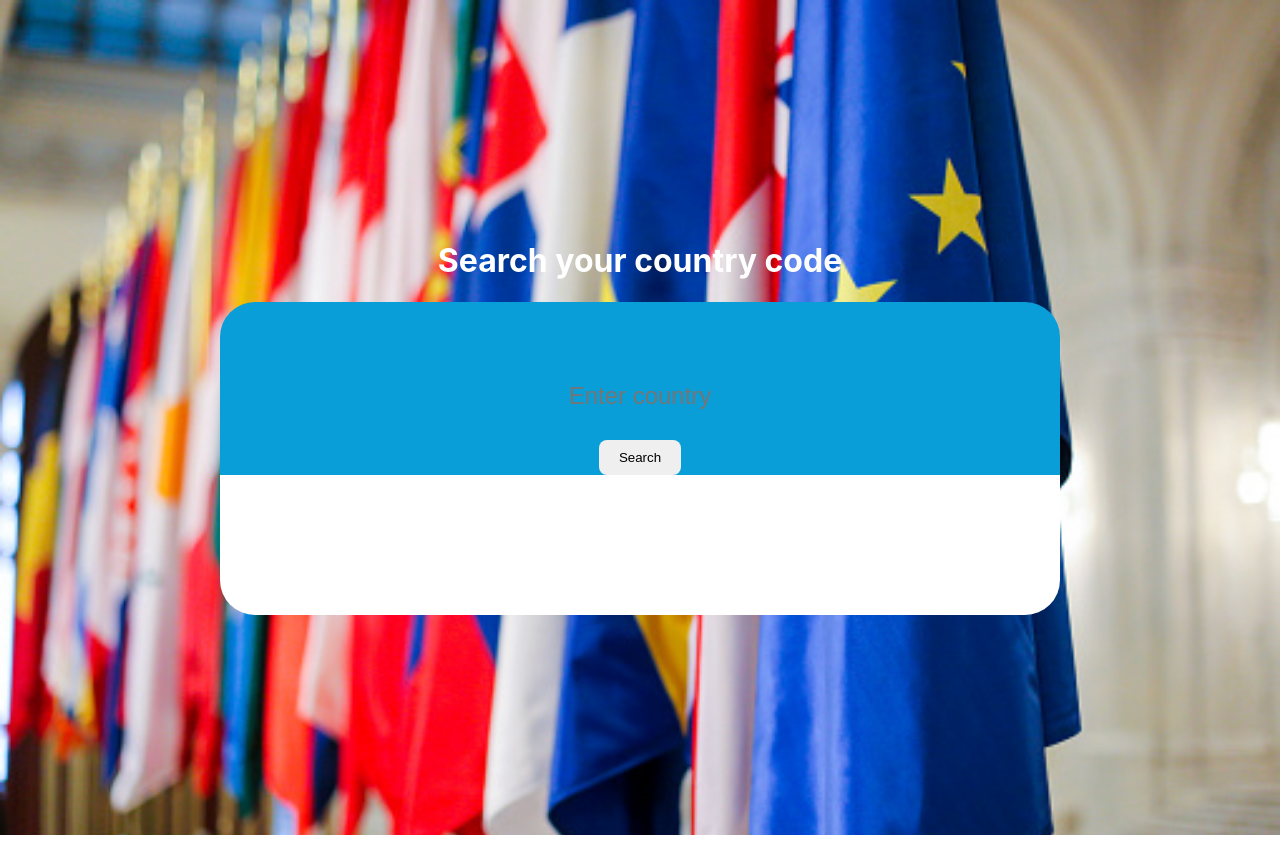
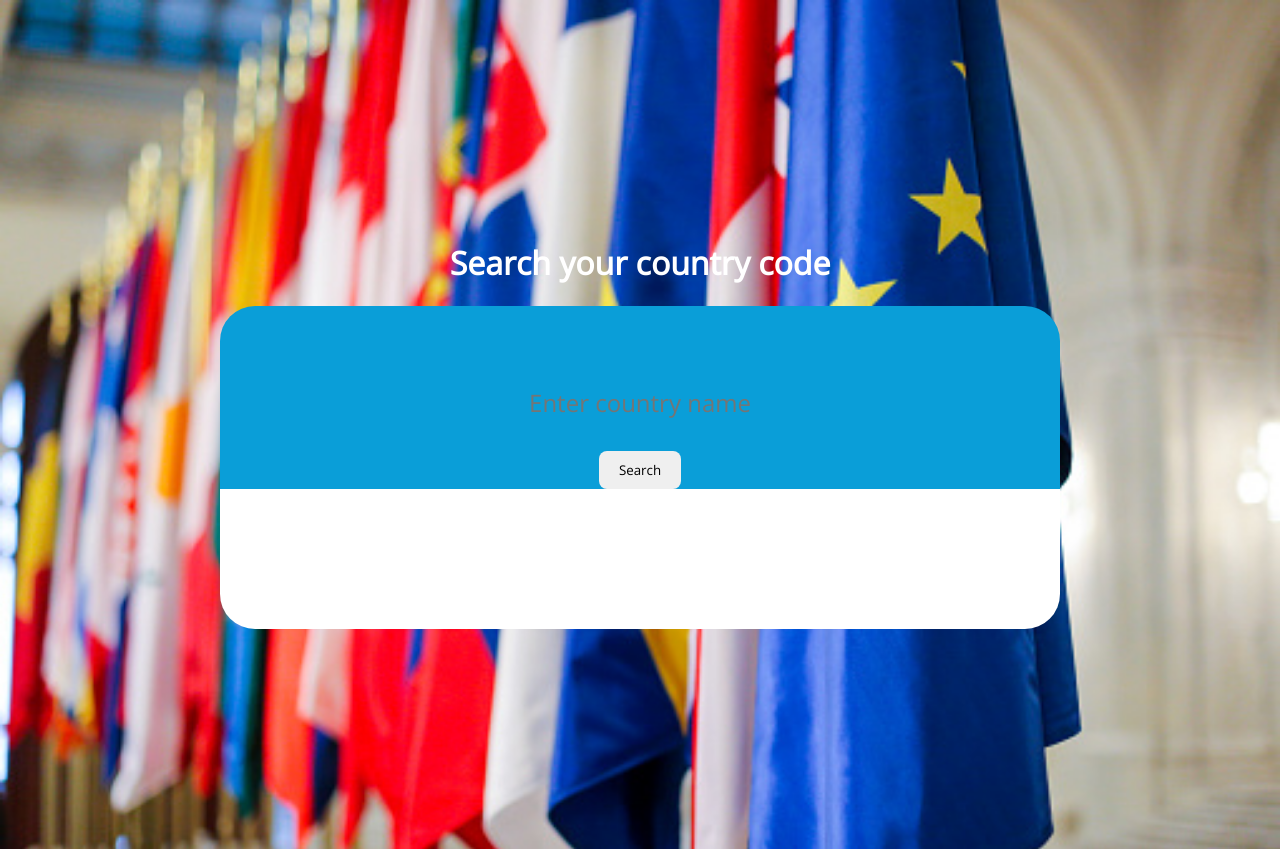
Before and after one commit to mperorjohn/country-code, a React (Create React App) app: page / in a window 1280 px wide. Built offline with nearby package versions, Linux system fonts and the light colour scheme.

Commit message:
API fixed

```diff
--- a/package.json
+++ b/package.json
@@ -7,6 +7,7 @@
     "@testing-library/react": "^13.4.0",
     "@testing-library/user-event": "^13.5.0",
     "bootstrap5": "^1.1.9",
+    "countries-list": "^2.6.1",
     "country-codes-list": "^1.6.10",
     "react": "^18.2.0",
     "react-dom": "^18.2.0",
--- a/public/index.html
+++ b/public/index.html
@@ -24,12 +24,19 @@
       work correctly both with client-side routing and a non-root public URL.
       Learn how to configure a non-root public URL by running `npm run build`.
     -->
+    <!-- For the search icon cdn -->
+    <link rel="stylesheet" href="https://fonts.googleapis.com/css2?family=Material+Symbols+Sharp:opsz,wght,FILL,GRAD@20..48,100..700,0..1,-50..200" />
+
+    <link rel="preconnect" href="https://fonts.googleapis.com">
+    <link rel="preconnect" href="https://fonts.gstatic.com" crossorigin>
+    <link href="https://fonts.googleapis.com/css2?family=Open+Sans:wght@300&display=swap" rel="stylesheet">
     <style>
       body{
         background-image: url(./istockphoto-1158167771-170667a.jpg);
         background-repeat: no-repeat;
         box-sizing: border-box;
         background-size: cover;
+        font-family: 'Open Sans', sans-serif;
       }
     </style>
     <title>React App</title>
--- a/src/App.css
+++ b/src/App.css
@@ -1,7 +1,9 @@
+@import url('https://fonts.googleapis.com/css2?family=Open+Sans:wght@300&display=swap');
 .App {
   text-align: center;
   padding: 50px;
   margin: 170px;
+  font-family: 'Open Sans', sans-serif;
   /* position: relative; */
   /* background-color: #282c34; */
   /* width: 60%; */
@@ -44,6 +46,7 @@
   /* margin: 30px; */
   border-top-right-radius: 35px;
   border-top-left-radius: 35px;
+  font-family: 'Open Sans', sans-serif;
 
 }
 .showQuery{
@@ -52,7 +55,8 @@
   /* min-width: 20%; */
   /* margin: 30px; */
   border-bottom-right-radius: 35px;
-  border-bottom-left-radius: 35px
+  border-bottom-left-radius: 35px;
+  font-family: 'Open Sans', sans-serif;
 }
 .queryParameter{
   padding: 10px;
@@ -61,9 +65,11 @@
   font-size: 24px;
   color: white;
   text-align: center;
+  font-family: 'Open Sans', sans-serif;
 }
 .queryParameter:focus{
   outline: none;
+
 }
 button{
   border-radius: 8px;
@@ -73,6 +79,8 @@ button{
   padding-right: 20px;
   padding-top: 10px;
   padding-bottom: 10px;
+  font-family: 'Open Sans', sans-serif;
+
 }
 button:hover{
   background-color: rgba(0, 0, 255, 0.411);
--- a/src/App.js
+++ b/src/App.js
@@ -1,21 +1,51 @@
 import './App.css';
+import { useState } from 'react';
+import { countries, continents } from 'countries-list';
+
+function App() {
+  // declearing a state to save the submitted parameter
+  const [inputData, setInputData] = useState('')
+  // declearing the second state to render the result
+  const [result, setResult] = useState([])
+  // function to set inputed parameter into state
+  const handlechange = (e) =>{
+    setInputData(e.target.value)
+  }
+  const handlesearch = () =>{
+    const countriesArray = Object.values(countries);
+    const matched = countriesArray.filter((country)=> {
+    return  JSON.stringify(country).toLowerCase().includes(inputData.toLowerCase())
+    })
+    setResult(matched)
+    console.log(countriesArray)
 
 
-function App() {
+
+  }
+
+
+
+
+
   return (
+
     <div className="App">
       <h1>Search your country code</h1>
       <div className="queryCountry">
         <form action="">
-          <input type='text' className='queryParameter' placeholder='Enter country' required/><br/>
+          <input type='text' onChange={handlechange} className='queryParameter' id='country_name' placeholder='Enter country name' required/><br/>
           <br/>
-          <button type='submit' className='search-btn'>Search</button>
+          <button type='button' onClick={handlesearch} className='search-btn'>Search</button>
         </form>
       </div>
       <div className="showQuery">
+        {result.map((country)=>
+        (<div>
 
+          {country.name} is a country in {continents[country.continent]} with an international dialing code {country.phone} and {country.currency} as their legal tender
+
+        </div>))}
       </div>
-
     </div>
   );
 }
```
Also changed, not shown: 1 other file (tests, documents, lock files or other folders).
